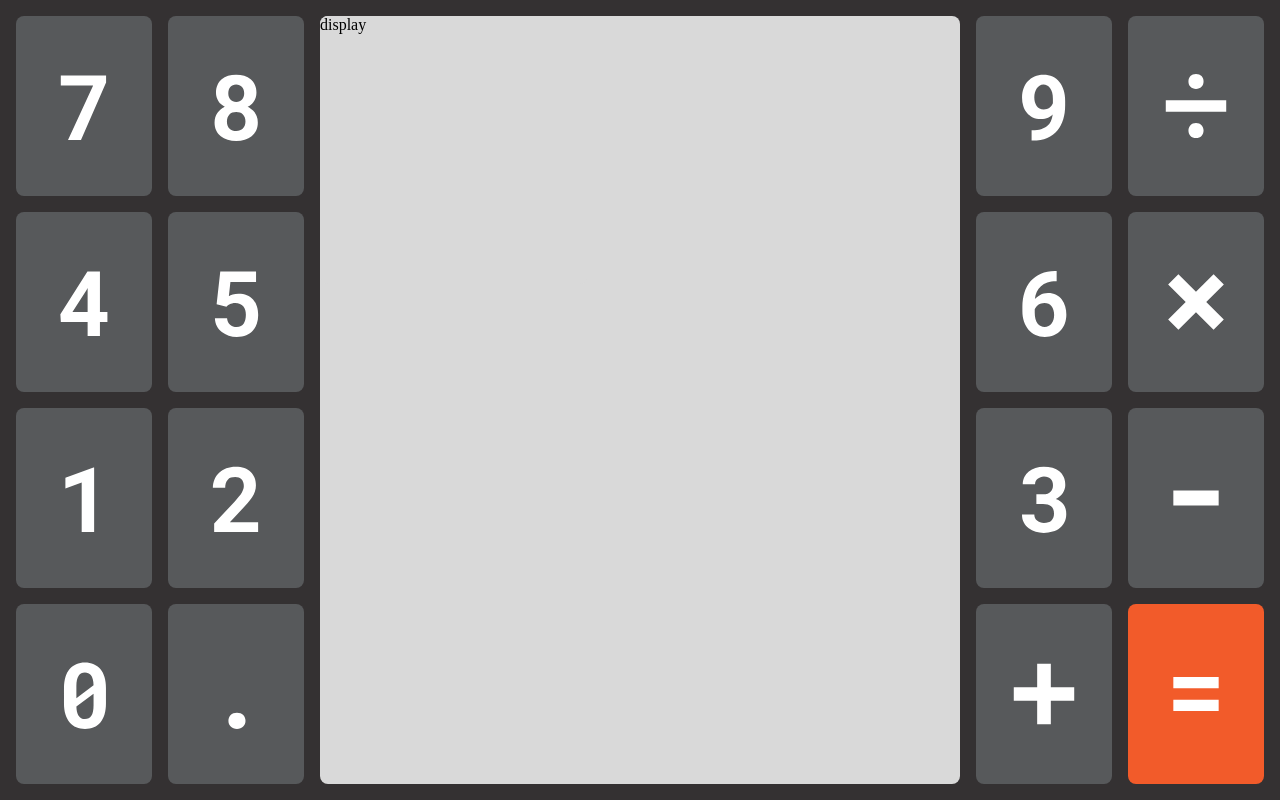
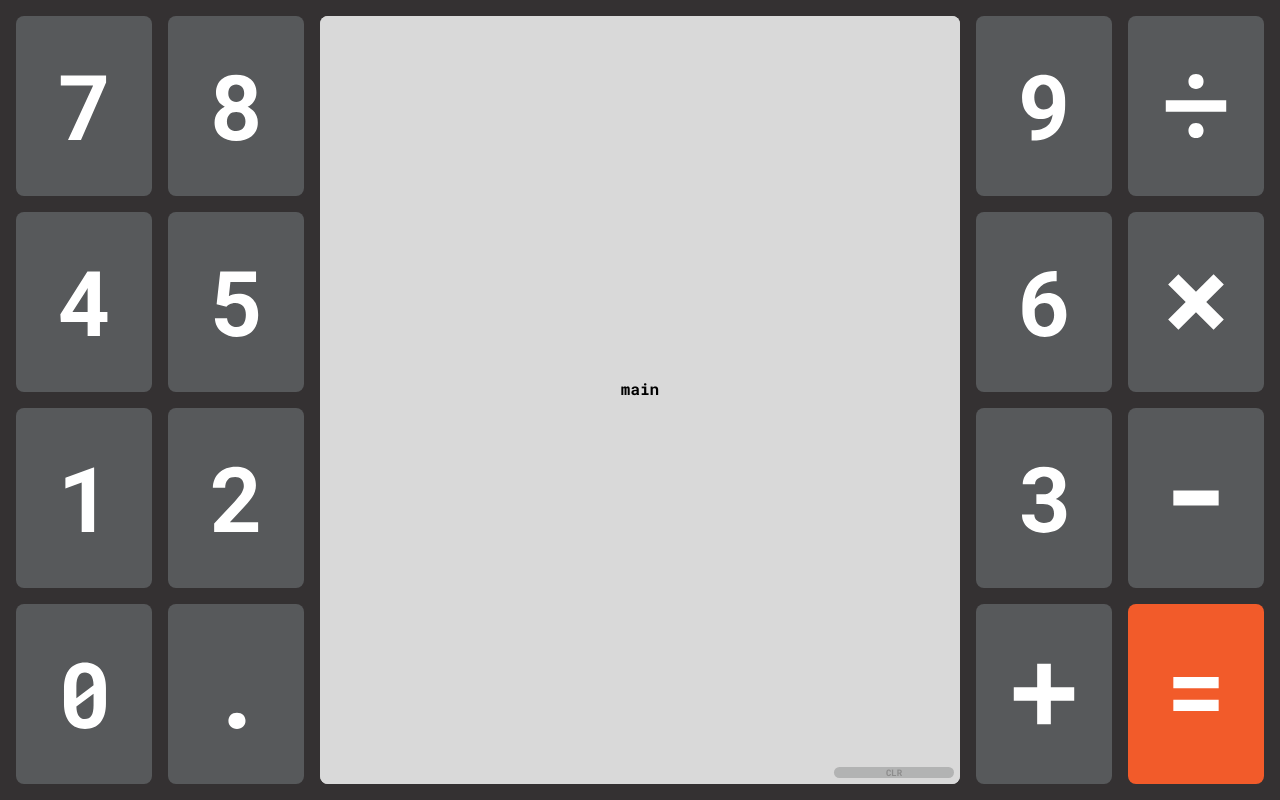
Before and after one commit to gzamaury/javascript-calculator, a React (Create React App) app: page / in a window 1280 px wide. Built offline with nearby package versions, Linux system fonts and the light colour scheme.

Commit message:
Add: Clear button

```diff
--- a/public/index.html
+++ b/public/index.html
@@ -21,6 +21,12 @@
       work correctly both with client-side routing and a non-root public URL.
       Learn how to configure a non-root public URL by running `npm run build`.
     -->
+    <link rel="preconnect" href="https://fonts.googleapis.com" />
+    <link rel="preconnect" href="https://fonts.gstatic.com" crossorigin />
+    <link
+      href="https://fonts.googleapis.com/css2?family=Roboto+Mono:wght@700&display=swap"
+      rel="stylesheet"
+    />
     <title>JavaScript Calculator</title>
   </head>
   <body>
--- a/src/component/Calculator/Calculator.css
+++ b/src/component/Calculator/Calculator.css
@@ -30,6 +30,11 @@
   border-radius: 8px;
   flex: 1 0 50%;
   border: var(--display-border);
+}
+
+.display-container {
+  width: 100%;
+  height: 100%;
 }
 
 #kb-left,
--- a/src/component/Display/Display.css
+++ b/src/component/Display/Display.css
@@ -2,6 +2,11 @@
   --display-color: rgba(217, 217, 217, 1);
   --display-width: 268px;
   --display-height: 268px;
+  --display-font-family: "Roboto Mono", monospace;
+
+  --bg-bar-btn: rgba(87, 89, 91, 0.3);
+  --bar-btn-color: 52, 49, 50;
+  --bar-btn-gap: 1%;
 }
 
 .display-container {
@@ -10,3 +15,45 @@
   height: var(--display-height);
   border-radius: 8px;
 }
+
+.display {
+  width: 100%;
+  height: 100%;
+  font-family: var(--display-font-family);
+  display: grid;
+  grid-template-columns: 1fr;
+  grid-template-rows: 1fr minmax(min-content, max-content);
+}
+
+.dsp-main {
+  display: flex;
+  justify-content: center;
+  align-items: center;
+}
+
+.dsp-bar-btn {
+  padding: var(--bar-btn-gap);
+  display: flex;
+  flex-direction: row-reverse;
+  justify-content: space-between;
+  align-items: center;
+  gap: var(--bar-btn-gap);
+}
+
+.bar-btn-item {
+  background-color: var(--bg-bar-btn);
+  border-radius: 8px;
+  font-family: "Roboto Mono", monospace;
+  text-align: center;
+  font-weight: 700;
+  font-size: xx-small;
+  flex: 0 1 calc(20% - var(--bar-btn-gap));
+}
+
+.bar-btn-enabled {
+  color: rgba(var(--bar-btn-color), 1);
+}
+
+.bar-btn-disabled {
+  color: rgba(var(--bar-btn-color), 0.3);
+}
--- a/src/component/Display/Display.js
+++ b/src/component/Display/Display.js
@@ -4,7 +4,16 @@ import "./Display.css";
 function Display({ displayId }) {
   return (
     <div className="display-container">
-      <div id={displayId}>display</div>
+      <div id={displayId} className="display">
+        <div id="dsp-main" className="dsp-main">
+          main
+        </div>
+        <div id="dsp-bar-btn" className="dsp-bar-btn">
+          <div id="clear" className="bar-btn-item bar-btn-disabled">
+            CLR
+          </div>
+        </div>
+      </div>
     </div>
   );
 }
```
